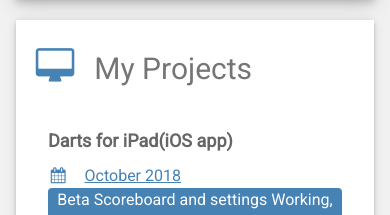
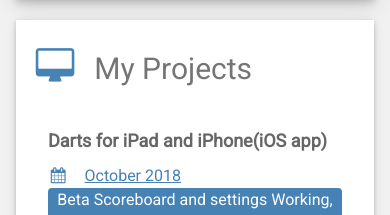
Before and after one commit to michelkoga/michelkoga.github.io, a website: page index.html in a window 390 px wide. Shown: the part 1120-1335 px from the top of the page. Drawn offline with nearby package versions, Linux system fonts and the light colour scheme.

Commit message:
Darts is now compatible for iphone.

```diff
--- a/index.html
+++ b/index.html
@@ -117,7 +117,7 @@ html,body,h1,h2,h3,h4,h5,h6 {font-family: "Roboto", sans-serif}
 
       <div class="w3-container w3-card-2 w3-white w3-margin-bottom">
         <h2 class="w3-text-grey w3-padding-16"><i class="fa fa-desktop fa-fw w3-margin-right w3-xxlarge w3-text-steelblue"></i>My Projects</h2><div class="w3-container">
-          <h5 class="w3-opacity"><b>Darts for iPad(iOS app)</b></h5>
+          <h5 class="w3-opacity"><b>Darts for iPad and iPhone(iOS app)</b></h5>
           <h6 class="w3-text-steelblue"><i class="fa fa-calendar fa-fw w3-margin-right"></i><a href="https://github.com/michelkoga/Darts4">October 2018 </a><span class="w3-tag w3-steelblue w3-round">Beta Scoreboard and settings Working, stats under construction</span></h6>
           <p>Darts is a scoreboard for 01 darts games. It can store the players and keey track of the players scores(stats under construction). You can set the initial score (eg. 251 or 501), select the number of player for the teams and the number of turns for each team.</p>
           <div class="w3-display-container">
```
Also changed, not shown: 2 other files.
